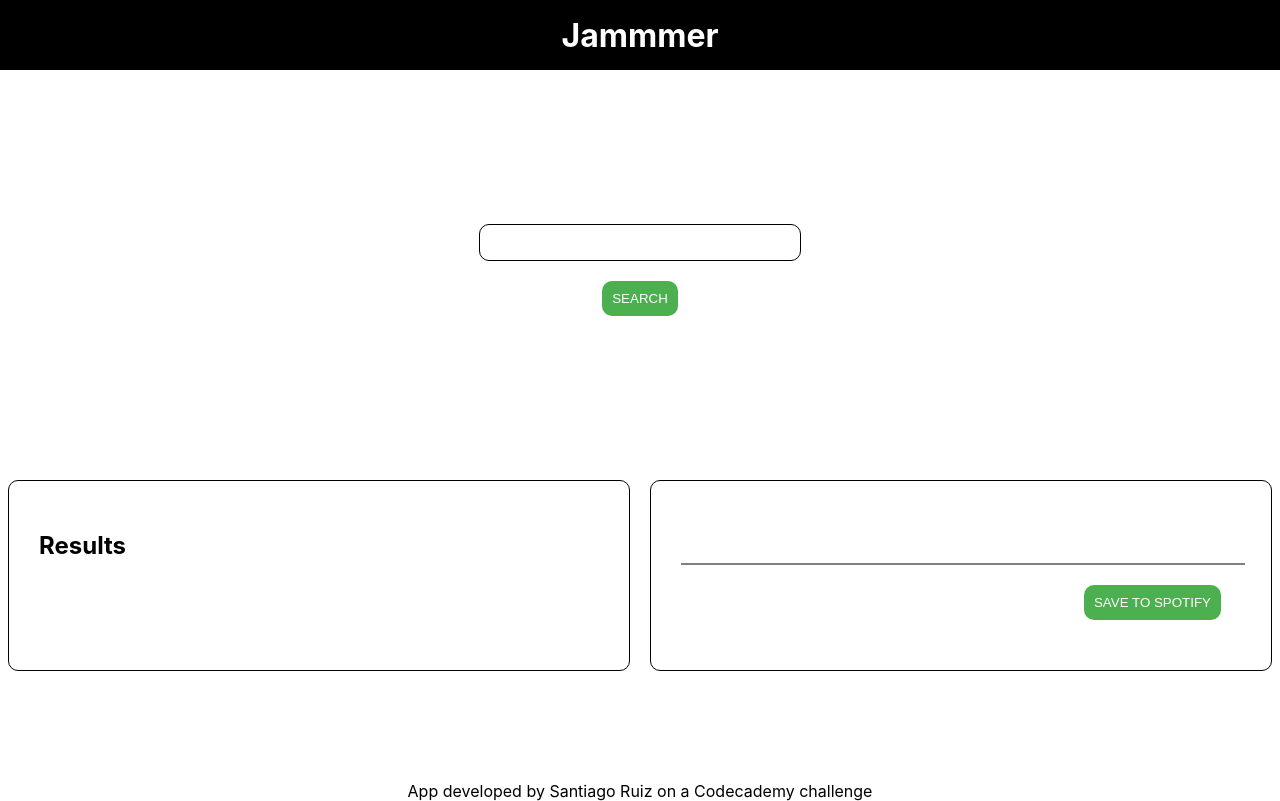
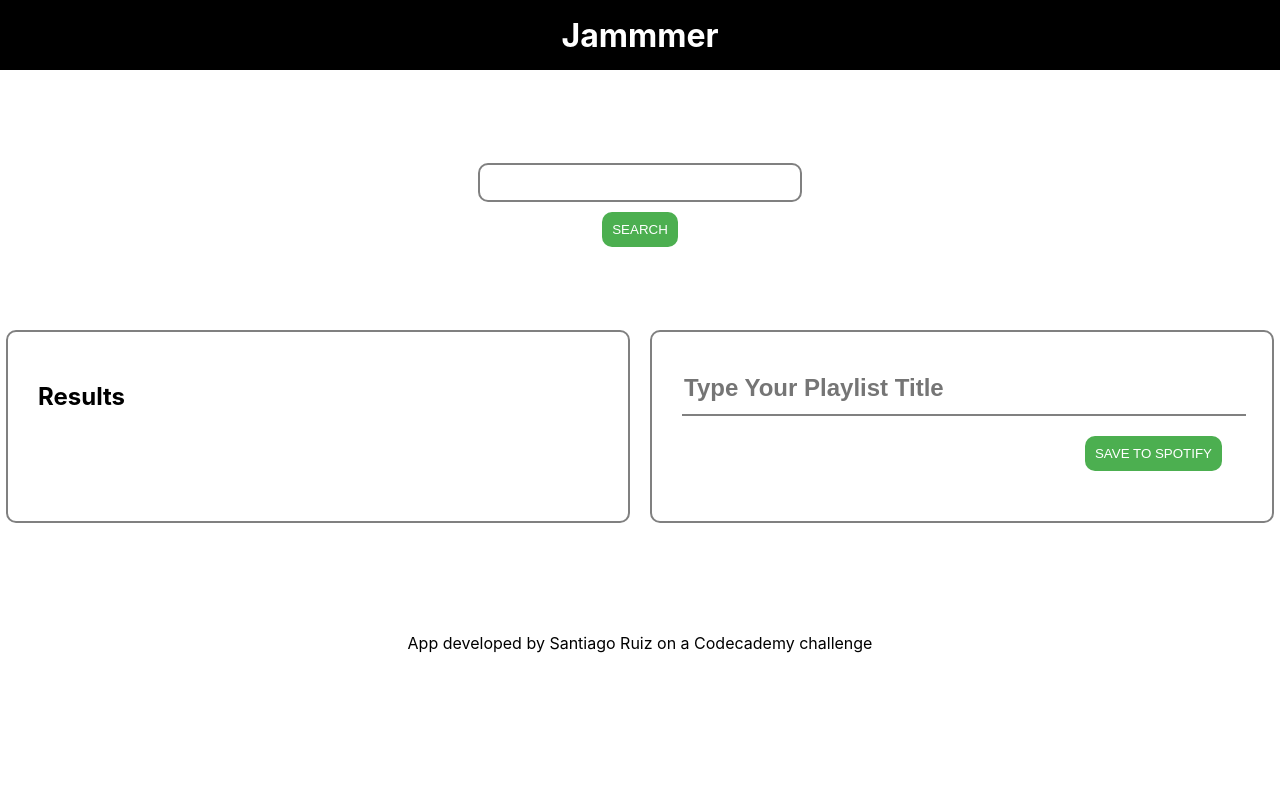
Before and after one commit to santiagoruizs/jammmer, a React (Create React App) app: page / in a window 1280 px wide. Built offline with nearby package versions, Linux system fonts and the light colour scheme.

Commit message:
Styles fixes

```diff
--- a/src/App.module.css
+++ b/src/App.module.css
@@ -15,6 +15,9 @@
     display: flex;
     align-items: center;
     justify-content: center;
+    position: fixed;
+    top: 0;
+    z-index: 1000;
   }
 
   .playistContainer{
--- a/src/components/Playlist.js
+++ b/src/components/Playlist.js
@@ -5,7 +5,7 @@ import style from '../styles/Playlist.module.css'
 function PlayList (props) {
     return(
         <div className={style.container} >
-            <input type="text" className={style.playlistTitle} />
+            <input type="text" className={style.playlistTitle} placeholder='Type Your Playlist Title' />
             <TrackList songs={props.playlist} trackClickHandler={props.trackClick}/>
             <button className={style.button}>SAVE TO SPOTIFY</button>
         </div>
--- a/src/styles/Playlist.module.css
+++ b/src/styles/Playlist.module.css
@@ -1,5 +1,5 @@
 .container {
-    border: black solid 1px;
+    border: gray solid 2px;
     width: 70vh;
     margin: 10px;
     padding: 30px;
@@ -23,3 +23,6 @@
     font-size: 24px;
     font-weight: bold;
 }
+.playlistTitle:focus {
+  outline: none;
+}
--- a/src/styles/SearchResults.module.css
+++ b/src/styles/SearchResults.module.css
@@ -1,5 +1,5 @@
 .container {
-    border: black solid 1px;
+    border: gray solid 2px;
     width: 70vh;
     margin: 10px;
     padding: 30px;
--- a/src/styles/Searchbar.module.css
+++ b/src/styles/Searchbar.module.css
@@ -1,6 +1,6 @@
 .container{
     display: flex;
-    height: 50vh;
+    height: 20rem;
     align-items: center;
     justify-content: center;
     overflow:auto;
@@ -9,10 +9,10 @@
 
 .input{
     padding: 10px;
-    border: solid 1px black;
+    border: solid 2px gray;
     border-radius: 10px;
     outline: none;
-    margin: 10px;
+    margin-top: 100px;
     width: 300px;
 
 }
```
